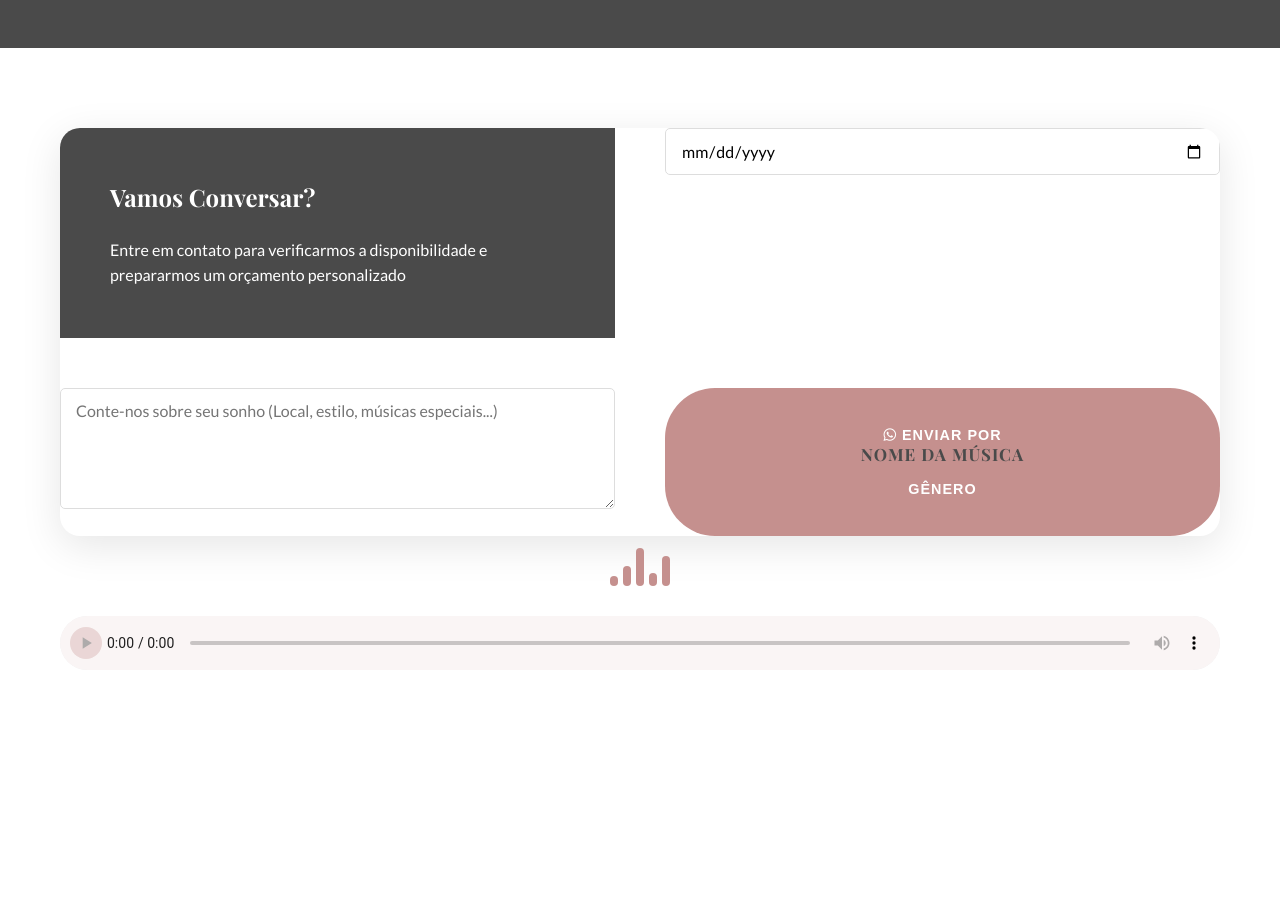
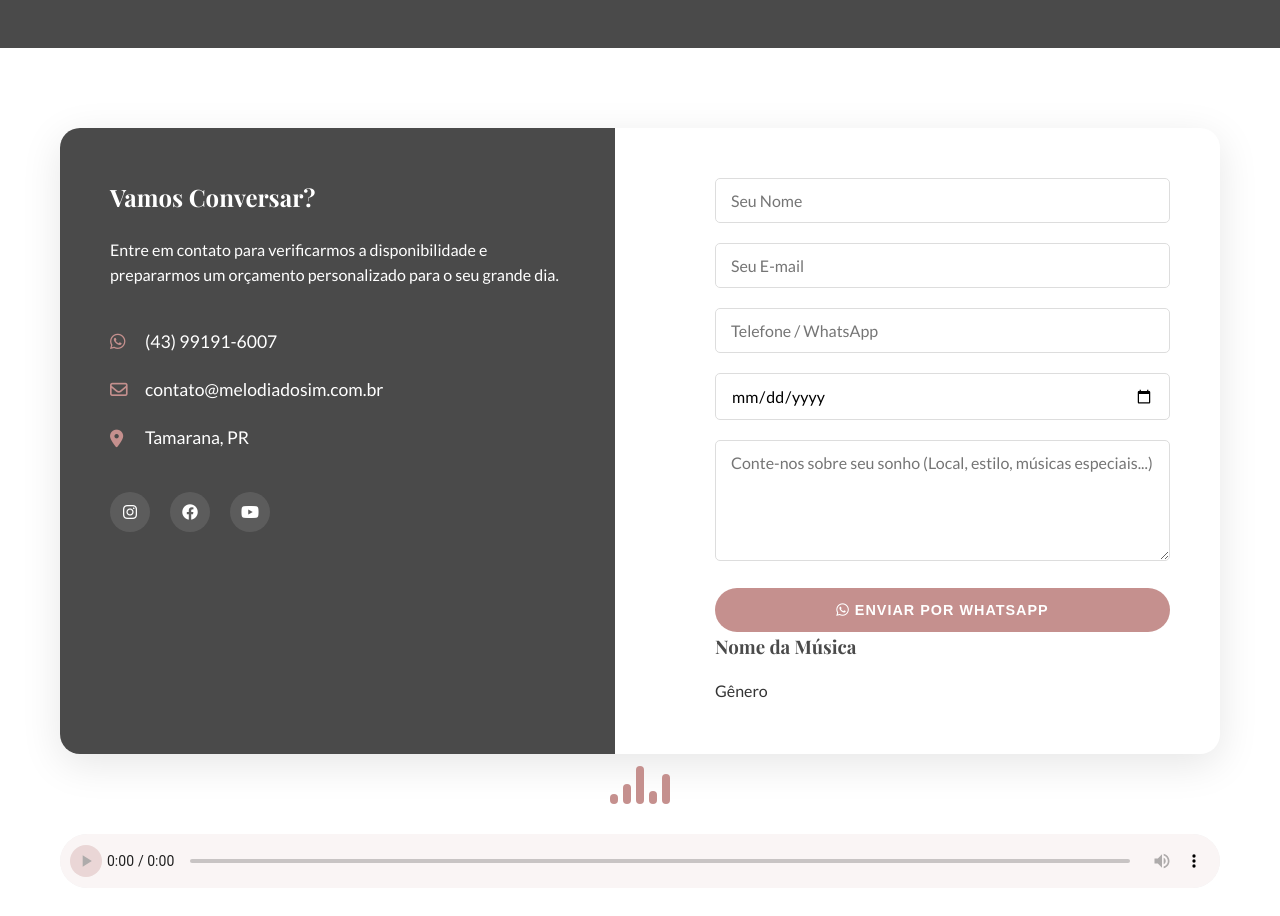
Before and after one commit to andertecharts-wq/melodia-do-sim, a plain HTML site: page docs/index.html in a window 1280 px wide. Shown: the part 3240-4156 px from the top of the page. Before the commit the page ends 3996 px from the top, so only its background shows below. Drawn offline with nearby package versions, Linux system fonts and the light colour scheme; a web font is replaced by a local one.

```diff
--- a/docs/index.html
+++ b/docs/index.html
@@ -182,12 +182,29 @@
                 <div class="contact-info fade-in-left">
                     <h2>Vamos Conversar?</h2>
                     <p>Entre em contato para verificarmos a disponibilidade e prepararmos um orçamento personalizado
+                        para o seu grande dia.</p>
+                    <ul class="contact-details">
+                        <li><i class="fab fa-whatsapp"></i> (43) 99191-6007</li>
+                        <li><i class="far fa-envelope"></i> contato@melodiadosim.com.br</li>
+                        <li><i class="fas fa-map-marker-alt"></i> Tamarana, PR</li>
+                    </ul>
+                    <div class="social-links">
+                        <a href="#"><i class="fab fa-instagram"></i></a>
+                        <a href="#"><i class="fab fa-facebook"></i></a>
+                        <a href="#"><i class="fab fa-youtube"></i></a>
+                    </div>
                 </div>
-                <div class="form-group"><input type="date" id="date" placeholder="Data do Casamento"></div>
-                <div class="form-group"><textarea id="message"
-                        placeholder="Conte-nos sobre seu sonho (Local, estilo, músicas especiais...)"
-                        rows="5"></textarea></div>
-                <button type="submit" class="btn btn-primary btn-block"><i class="fab fa-whatsapp"></i> Enviar por
+                <form id="contactForm" class="contact-form fade-in-right">
+                    <div class="form-group"><input type="text" id="name" placeholder="Seu Nome" required></div>
+                    <div class="form-group"><input type="email" id="email" placeholder="Seu E-mail" required></div>
+                    <div class="form-group"><input type="tel" id="phone" placeholder="Telefone / WhatsApp" required>
+                    </div>
+                    <div class="form-group"><input type="date" id="date" placeholder="Data do Casamento"></div>
+                    <div class="form-group"><textarea id="message"
+                            placeholder="Conte-nos sobre seu sonho (Local, estilo, músicas especiais...)"
+                            rows="5"></textarea></div>
+                    <button type="submit" class="btn btn-primary btn-block"><i class="fab fa-whatsapp"></i> Enviar por
+                        WhatsApp</button>
                     <h3 id="modal-title">Nome da Música</h3>
                     <p id="modal-genre">Gênero</p>
             </div>
```
